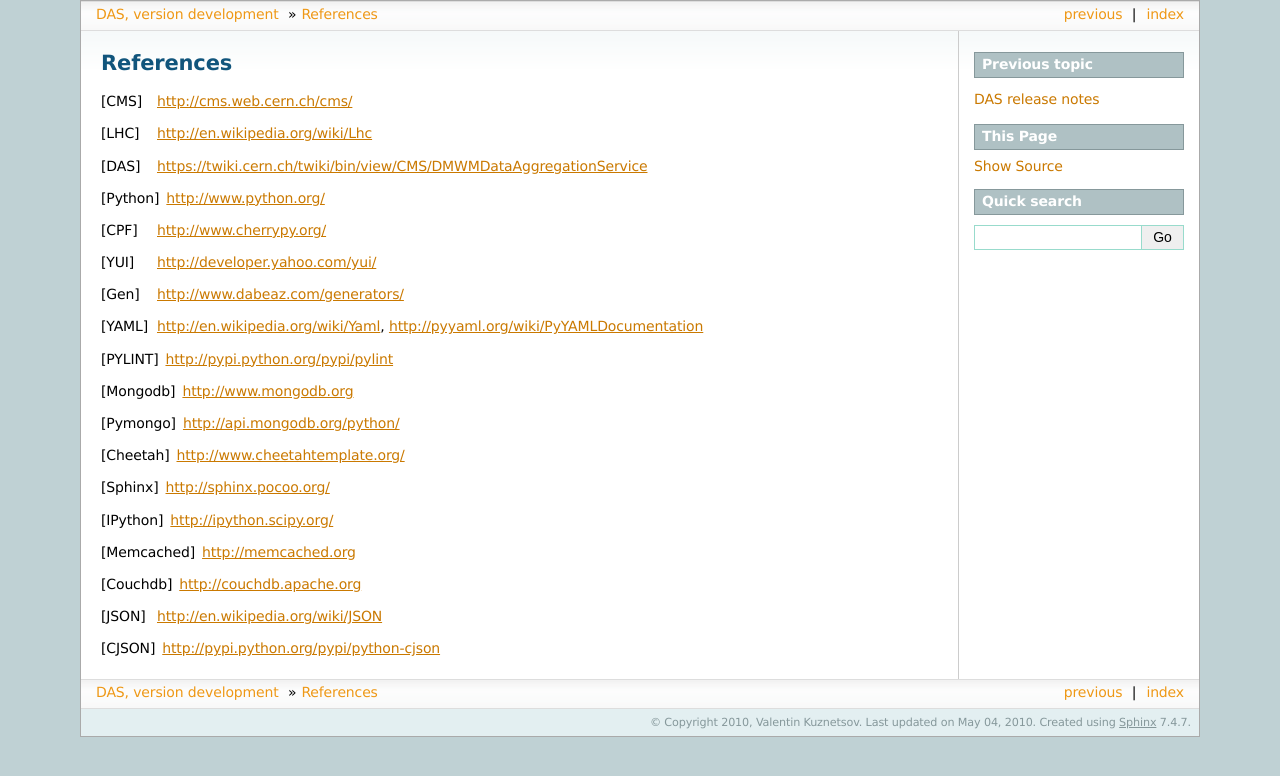
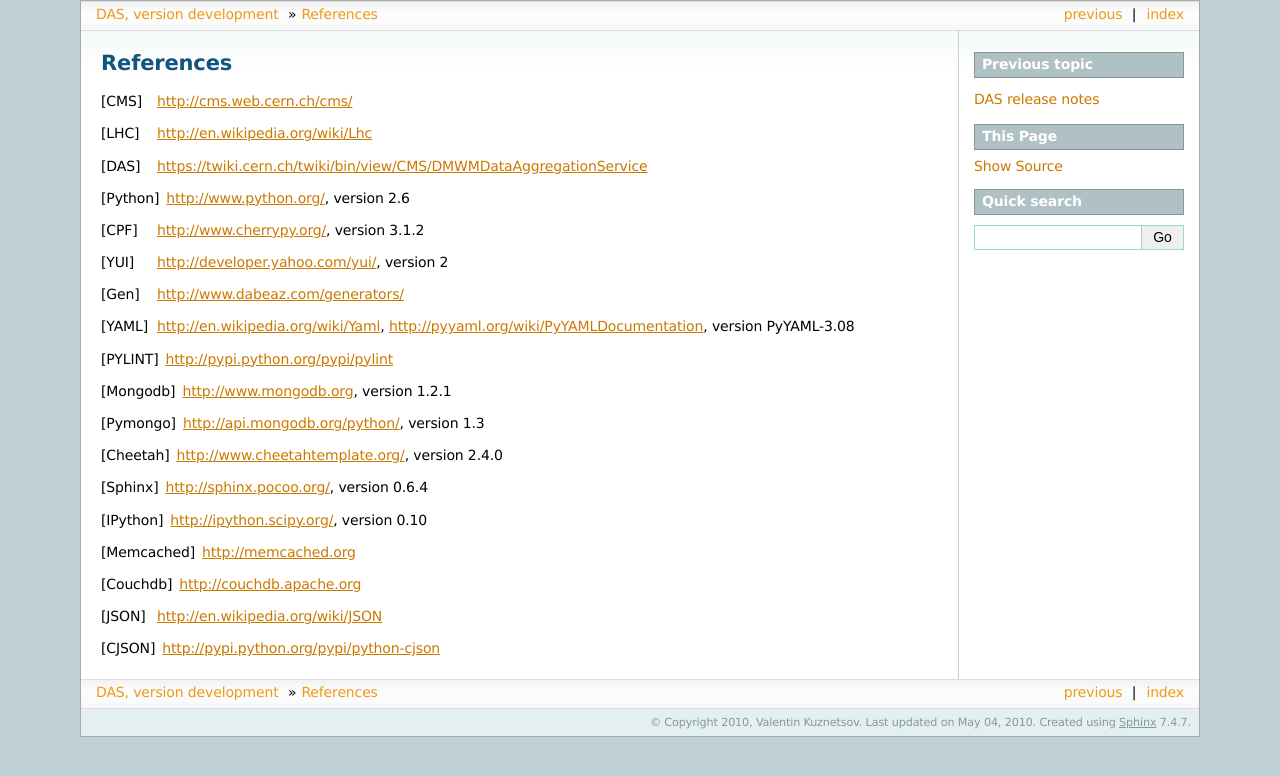
Before and after one commit to dmwm/DAS, a Sphinx documentation site: the page built from doc/sphinx/references.rst, in a window 1280 px wide. Shown: the top 776 px of the page. Built offline with Sphinx 7.4.7, drawn with Linux system fonts in a browser that asks for light colours.

Commit message:
Add versions of packages for completeness
git-svn-id: svn+ssh://svn.cern.ch/reps/CMSDMWM/DAS/trunk@900 4525493e-7705-40b1-a816-d608a930855b

```diff
--- a/doc/sphinx/references.rst
+++ b/doc/sphinx/references.rst
@@ -4,17 +4,18 @@ References
 .. [CMS] http://cms.web.cern.ch/cms/
 .. [LHC] http://en.wikipedia.org/wiki/Lhc
 .. [DAS] https://twiki.cern.ch/twiki/bin/view/CMS/DMWMDataAggregationService
-.. [Python] http://www.python.org/
-.. [CPF] http://www.cherrypy.org/
-.. [YUI] http://developer.yahoo.com/yui/
+.. [Python] http://www.python.org/, version 2.6
+.. [CPF] http://www.cherrypy.org/, version 3.1.2
+.. [YUI] http://developer.yahoo.com/yui/, version 2
 .. [Gen] http://www.dabeaz.com/generators/
-.. [YAML] http://en.wikipedia.org/wiki/Yaml, http://pyyaml.org/wiki/PyYAMLDocumentation
+.. [YAML] http://en.wikipedia.org/wiki/Yaml,
+   http://pyyaml.org/wiki/PyYAMLDocumentation, version PyYAML-3.08
 .. [PYLINT] http://pypi.python.org/pypi/pylint
-.. [Mongodb] http://www.mongodb.org
-.. [Pymongo] http://api.mongodb.org/python/
-.. [Cheetah] http://www.cheetahtemplate.org/
-.. [Sphinx] http://sphinx.pocoo.org/
-.. [IPython] http://ipython.scipy.org/
+.. [Mongodb] http://www.mongodb.org, version 1.2.1
+.. [Pymongo] http://api.mongodb.org/python/, version 1.3
+.. [Cheetah] http://www.cheetahtemplate.org/, version 2.4.0
+.. [Sphinx] http://sphinx.pocoo.org/, version 0.6.4
+.. [IPython] http://ipython.scipy.org/, version 0.10
 .. [Memcached] http://memcached.org
 .. [Couchdb] http://couchdb.apache.org
 .. [JSON] http://en.wikipedia.org/wiki/JSON
```
